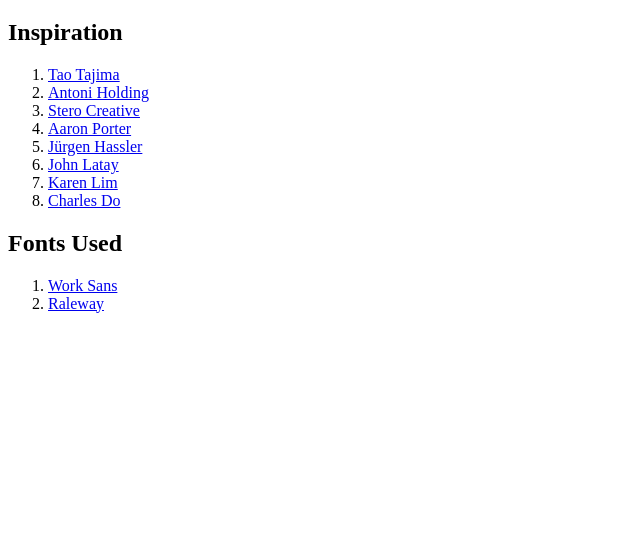
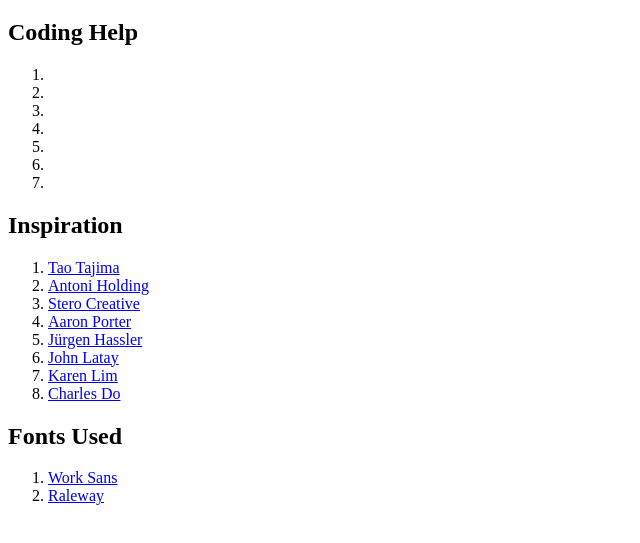
Before and after one commit to jordonf/iat339-Portfolio, a plain HTML site: page pub_html/references.html in a window 1280 px wide. Shown: the part 61-604 px from the top of the page, without its empty margins (0-640 px from the left). Drawn offline with Linux system fonts and the light colour scheme.

Commit message:
coding help added (not really)

```diff
--- a/pub_html/references.html
+++ b/pub_html/references.html
@@ -19,6 +19,19 @@
 
         </nav>
     </header>
+
+<div>
+  <h2>Coding Help</h2>
+  <ol>
+    <li><a href=""></a></li>
+    <li><a href=""></a></li>
+    <li><a href=""></a></li>
+    <li><a href=""></a></li>
+    <li><a href=""></a></li>
+    <li><a href=""></a></li>
+    <li><a href=""></a></li>
+  </ol>
+</div>
 
 <div>
 <h2>Inspiration</h2>
```
